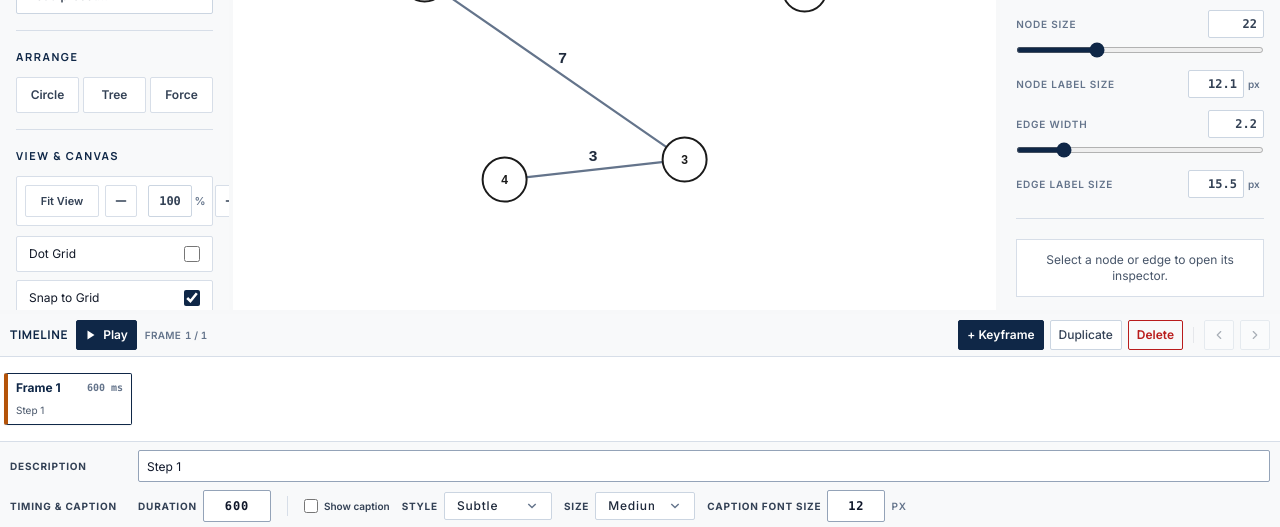
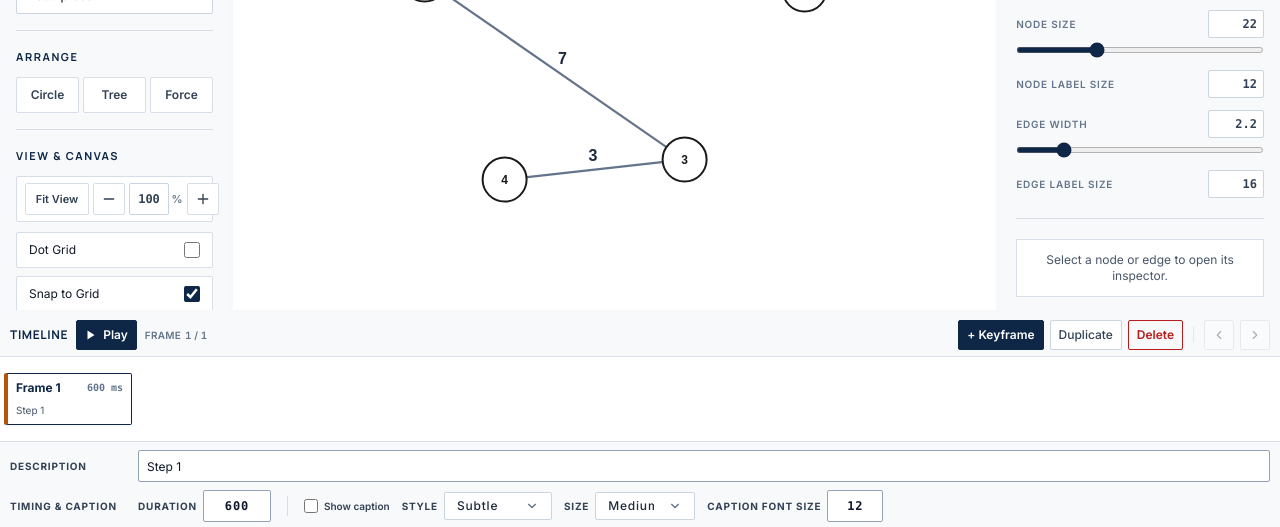
Before and after one commit to cpinitiative/graph-viz, a React (Vite) app: page / in a window 1280 px wide. Shown: the part 270-797 px from the top of the page. Built offline with nearby package versions, Linux system fonts and the light colour scheme.

Commit message:
Tighten graph studio control spacing

```diff
--- a/src/components/visualizers/Graphs/graphStudio/LeftSidebar.jsx
+++ b/src/components/visualizers/Graphs/graphStudio/LeftSidebar.jsx
@@ -122,7 +122,7 @@ const ZoomValueInput = ({ value, disabled, onCommit }) => {
   return (
     <input
       aria-label="Zoom percent"
-      className="h-8 w-11 rounded-sm border border-[#CBD5E1] bg-[#FFFFFF] px-1 text-center font-mono text-xs font-semibold tabular-nums text-[#334155] focus:border-[#0F2747] focus:outline-none focus:ring-1 focus:ring-[#0F2747] disabled:cursor-not-allowed disabled:bg-[#F8F9FA] disabled:text-[#94A3B8] dark:border-[#475569] dark:bg-[#0F172A] dark:text-[#E2E8F0] dark:focus:border-[#60A5FA] dark:focus:ring-[#60A5FA] dark:disabled:bg-[#111827] dark:disabled:text-[#64748B]"
+      className="h-8 w-10 rounded-sm border border-[#CBD5E1] bg-[#FFFFFF] px-1 text-center font-mono text-xs font-semibold tabular-nums text-[#334155] focus:border-[#0F2747] focus:outline-none focus:ring-1 focus:ring-[#0F2747] disabled:cursor-not-allowed disabled:bg-[#F8F9FA] disabled:text-[#94A3B8] dark:border-[#475569] dark:bg-[#0F172A] dark:text-[#E2E8F0] dark:focus:border-[#60A5FA] dark:focus:ring-[#60A5FA] dark:disabled:bg-[#111827] dark:disabled:text-[#64748B]"
       disabled={disabled}
       inputMode="numeric"
       onBlur={commit}
@@ -297,7 +297,10 @@ const LeftSidebar = ({
 
       <SidebarSection>
         <SectionTitle>View &amp; Canvas</SectionTitle>
-        <div className="grid grid-cols-[minmax(74px,1fr)_34px_64px_34px] items-center gap-1.5 rounded-sm border border-[#D7DEE8] bg-[#FFFFFF] p-2 dark:border-[#475569] dark:bg-[#111827]">
+        <div
+          className="grid grid-cols-[minmax(64px,1fr)_32px_54px_32px] items-center gap-1 rounded-sm border border-[#D7DEE8] bg-[#FFFFFF] px-2 py-1.5 dark:border-[#475569] dark:bg-[#111827]"
+          data-testid="view-canvas-zoom-row"
+        >
           <button
             type="button"
             className={fitViewButtonClass}
--- a/src/components/visualizers/Graphs/graphStudio/PropertyPanel.jsx
+++ b/src/components/visualizers/Graphs/graphStudio/PropertyPanel.jsx
@@ -39,8 +39,8 @@ const toggleRowClass =
   'flex min-h-[44px] cursor-pointer items-center justify-between rounded-sm border border-[#D7DEE8] bg-[#FFFFFF] px-3 py-2 transition-colors hover:bg-[#EEF2F6] dark:border-[#475569] dark:bg-[#1E293B] dark:hover:bg-[#334155] md:min-h-9';
 const checkboxClass =
   'h-4 w-4 rounded-sm accent-[#0F2747] focus:ring-[#0F2747] dark:accent-[#3B82F6] dark:focus:ring-[#3B82F6]';
-const TOOLTIP_WIDTH = 176;
-const TOOLTIP_ESTIMATED_HEIGHT = 64;
+const TOOLTIP_WIDTH = 244;
+const TOOLTIP_ESTIMATED_HEIGHT = 40;
 const TOOLTIP_GUTTER = 12;
 const TOOLTIP_OFFSET = 6;
 
@@ -148,7 +148,7 @@ const InfoHelp = ({ label, text }) => {
       {tooltipPosition && (
         <span
           role="tooltip"
-          className="pointer-events-none fixed z-50 w-44 whitespace-normal break-words border border-[#CBD5E1] bg-[#FFFFFF] p-2 text-[10px] font-medium normal-case leading-relaxed tracking-normal text-[#334155] shadow-[0_8px_24px_#0F172A1F] dark:border-[#475569] dark:bg-[#0F172A] dark:text-[#E2E8F0]"
+          className="pointer-events-none fixed z-50 w-[244px] whitespace-nowrap border border-[#CBD5E1] bg-[#FFFFFF] p-2 text-[10px] font-medium normal-case leading-relaxed tracking-normal text-[#334155] shadow-[0_8px_24px_#0F172A1F] dark:border-[#475569] dark:bg-[#0F172A] dark:text-[#E2E8F0]"
           data-testid="inspector-info-tooltip"
           style={{
             left: `${tooltipPosition.left}px`,
@@ -683,8 +683,7 @@ const GlobalSettingsPanel = ({
             }
             min={NODE_LABEL_FONT_SIZE_RANGE.min}
             max={NODE_LABEL_FONT_SIZE_RANGE.max}
-            step="0.5"
-            suffix="px"
+            step="1"
             testId="node-label-font-size-input"
             onChange={nodeLabelFontSize =>
               onUpdateGlobal({ nodeLabelFontSize })
@@ -706,8 +705,7 @@ const GlobalSettingsPanel = ({
             }
             min={EDGE_LABEL_FONT_SIZE_RANGE.min}
             max={EDGE_LABEL_FONT_SIZE_RANGE.max}
-            step="0.5"
-            suffix="px"
+            step="1"
             testId="edge-label-font-size-input"
             onChange={edgeLabelFontSize =>
               onUpdateGlobal({ edgeLabelFontSize })
--- a/src/components/visualizers/Graphs/graphStudio/TimelinePanel.jsx
+++ b/src/components/visualizers/Graphs/graphStudio/TimelinePanel.jsx
@@ -142,10 +142,9 @@ const CaptionFontSizeInput = ({ value, onCommit }) => {
   };
 
   return (
-    <span className="flex items-center gap-1.5">
     <input
       aria-label="Caption Font Size"
-        className="h-8 w-[58px] rounded-sm border border-[#94A3B8] bg-[#FFFFFF] px-1 text-center font-mono text-xs tabular-nums leading-8 text-[#0F172A] focus:border-[#0F2747] focus:outline-none focus:ring-1 focus:ring-[#0F2747] dark:border-[#64748B] dark:bg-[#0F172A] dark:text-[#F8FAFC] dark:focus:border-[#60A5FA] dark:focus:ring-[#60A5FA]"
+      className="h-8 w-14 rounded-sm border border-[#94A3B8] bg-[#FFFFFF] px-1 text-center font-mono text-xs tabular-nums leading-8 text-[#0F172A] focus:border-[#0F2747] focus:outline-none focus:ring-1 focus:ring-[#0F2747] dark:border-[#64748B] dark:bg-[#0F172A] dark:text-[#F8FAFC] dark:focus:border-[#60A5FA] dark:focus:ring-[#60A5FA]"
       data-testid="caption-font-size-input"
       inputMode="numeric"
       onBlur={commit}
@@ -163,10 +162,6 @@ const CaptionFontSizeInput = ({ value, onCommit }) => {
       type="text"
       value={draft}
     />
-      <span className="text-[10px] font-semibold text-[#64748B] dark:text-[#94A3B8]">
-        px
-      </span>
-    </span>
   );
 };
 
--- a/src/components/visualizers/Graphs/graphStudio/lib/fontSizing.js
+++ b/src/components/visualizers/Graphs/graphStudio/lib/fontSizing.js
@@ -14,7 +14,7 @@ export const DEFAULT_EDGE_WIDTH = 2.2;
 export const clampNumber = (value, min, max) =>
   Math.max(min, Math.min(max, value));
 
-const roundPixel = value => Number(value.toFixed(1));
+const roundPixel = value => Math.round(value);
 
 export const getDefaultNodeLabelFontSize = nodeSize => {
   const normalizedNodeSize = Number.isFinite(Number(nodeSize))
```
Also changed, not shown: 1 other file (tests, documents, lock files or other folders). Lines whose indentation alone changed are shown as unchanged.
